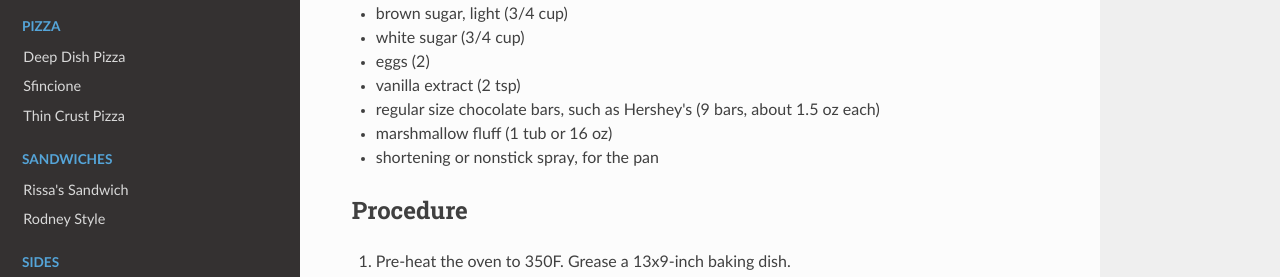
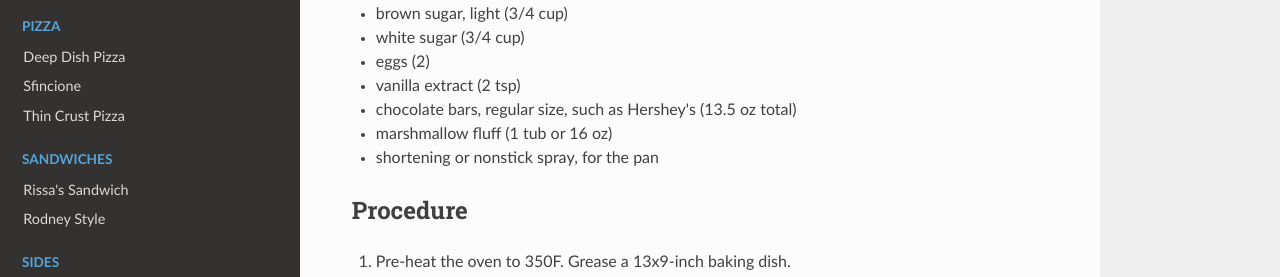
Before and after one commit to arecker/cookbook, an MkDocs documentation site: the page built from recipes/dessert/smores-bars.md, in a window 1280 px wide and 1394 px high. Shown: the part 454-731 px from the top of the window. Built offline with MkDocs 1.6.1, drawn with Linux system fonts in a browser that asks for light colours; nearby versions of some CDN libraries.

Commit message:
smores bars

```diff
--- a/recipes/dessert/smores-bars.md
+++ b/recipes/dessert/smores-bars.md
@@ -15,7 +15,7 @@ Graham cracker cookie bars with chocolate and marshmallow fluff. No campfire nee
 - white sugar (3/4 cup)
 - eggs (2)
 - vanilla extract (2 tsp)
-- regular size chocolate bars, such as Hershey's (9 bars, about 1.5 oz each)
+- chocolate bars, regular size, such as Hershey's (13.5 oz total)
 - marshmallow fluff (1 tub or 16 oz)
 - shortening or nonstick spray, for the pan
 
```
